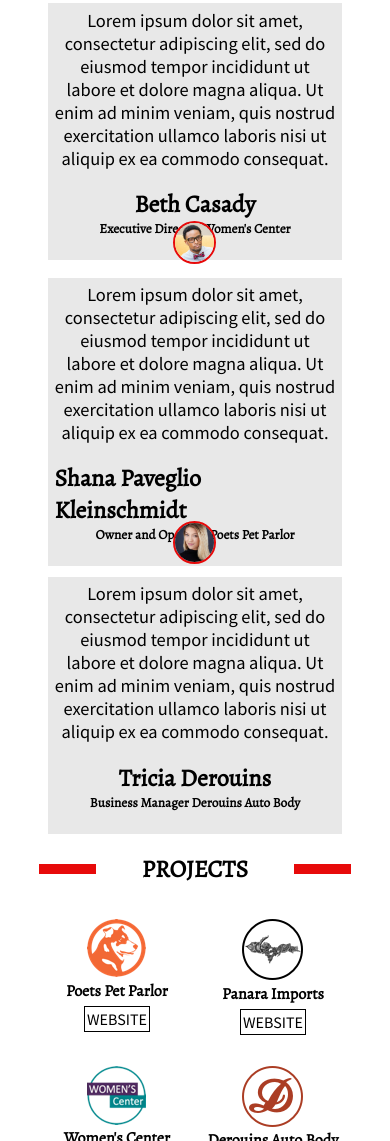
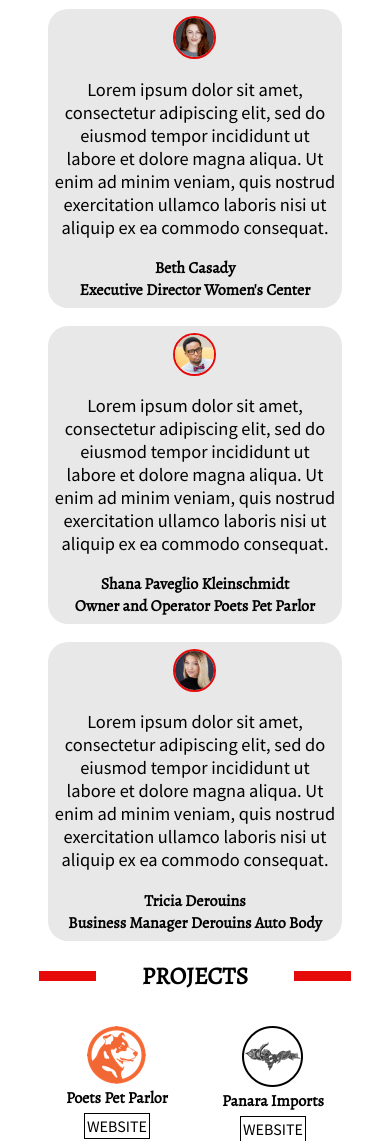
Before and after one commit to potpiedigital/potpiedigital.github.io, a website built with Parcel: page source/index.html in a window 390 px wide. Shown: the part 1257-2398 px from the top of the page. Built offline with nearby package versions, Linux system fonts and the light colour scheme.

Commit message:
updated code to make testimonial section flexable. I really love flexbox, makes things so easy.

```diff
--- a/source/index.html
+++ b/source/index.html
@@ -73,19 +73,19 @@
       <div class="testimonial">
         <img src="./assets/headshot-1.png">
         <p>Lorem ipsum dolor sit amet, consectetur adipiscing elit, sed do eiusmod tempor incididunt ut labore et dolore magna aliqua. Ut enim ad minim veniam, quis nostrud exercitation ullamco laboris nisi ut aliquip ex ea commodo consequat.</p>
-        <h4>Beth Casady</h4>
+        <h5>Beth Casady</h5>
         <h5>Executive Director Women's Center</h5>
       </div>
       <div class="testimonial">
         <img src="./assets/headshot-2.png">
         <p>Lorem ipsum dolor sit amet, consectetur adipiscing elit, sed do eiusmod tempor incididunt ut labore et dolore magna aliqua. Ut enim ad minim veniam, quis nostrud exercitation ullamco laboris nisi ut aliquip ex ea commodo consequat.</p>
-        <h4>Shana Paveglio Kleinschmidt</h4>
+        <h5>Shana Paveglio Kleinschmidt</h5>
         <h5>Owner and Operator Poets Pet Parlor</h5>
       </div>
       <div class="testimonial">
         <img src="./assets/headshot-3.png">
         <p>Lorem ipsum dolor sit amet, consectetur adipiscing elit, sed do eiusmod tempor incididunt ut labore et dolore magna aliqua. Ut enim ad minim veniam, quis nostrud exercitation ullamco laboris nisi ut aliquip ex ea commodo consequat.</p>
-        <h4>Tricia Derouins</h4>
+        <h5>Tricia Derouins</h5>
         <h5>Business Manager Derouins Auto Body</h5>
       </div>
       </div>
--- a/source/stylesheet.css
+++ b/source/stylesheet.css
@@ -194,8 +194,6 @@ hr {
   width: 90%;
   display: flex;
   padding: 0 5%;
-  /*margin: 5% 0;*/
-  /*padding-bottom: 5%;*/
 }
 
 .kind-words {
@@ -211,11 +209,12 @@ hr {
 .testimonial {
   display: flex;
   background-color: #e8e8e8;
+  border-radius: 20px;
   flex-direction: column;
   align-items: center;
   width: 25%;
   margin: 5% auto;
-  padding: 0 2%;
+  padding: 2%;
 }
 
 .testimonial > img {
@@ -226,7 +225,9 @@ hr {
   border: 2px solid #e70a0a;
 }
 .testimonial > h5 {
-  margin-top: 0;
+  margin: 0;
+  text-align: center;
+  font-size: 1em;
 }
 
 .testimonial > p {
@@ -508,6 +509,18 @@ ul > h4 {
   }
 }
 
+@media screen and (max-width: 847px) {
+  .why-ppd {
+    display: block;
+  }
+  .testimonial {
+    width: 80%;
+  }
+  .testimonial > img {
+    margin: 0;
+  }
+}
+
 @media screen and (max-width: 776px) {
   li > a {
     font-size: 1em;
@@ -530,23 +543,12 @@ ul > h4 {
   .family-man > p {
     margin-top: 2%;
   }
-  .why-ppd {
-    display: block;
-  }
-  .why-ppd > div {
-    margin: 3% auto 5%;
-  }
-  .why-ppd > div:nth-child(2) {
-    margin: 3% auto 0;
-  }
-  .why-ppd > div,
-  .why-ppd > div:nth-child(2),
+
   .email-me > div {
     float: none;
     width: 80%;
   }
 
-  .why-ppd > div > h4,
   .email-me > div > h4 {
     font-size: 1.5em;
   }
```
